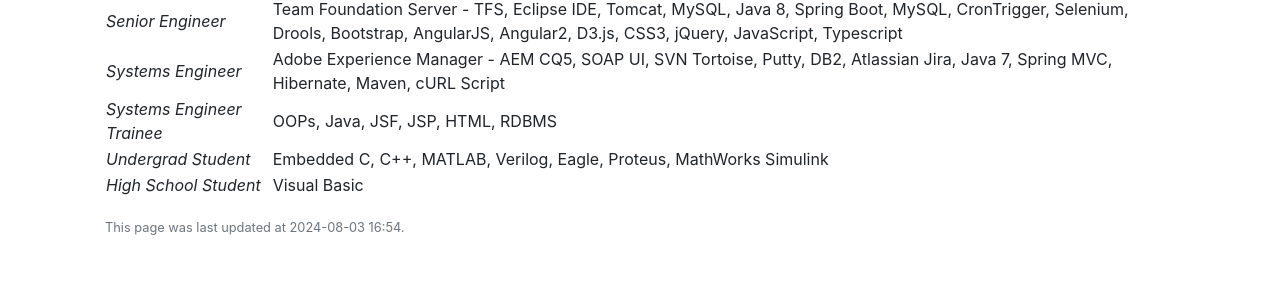
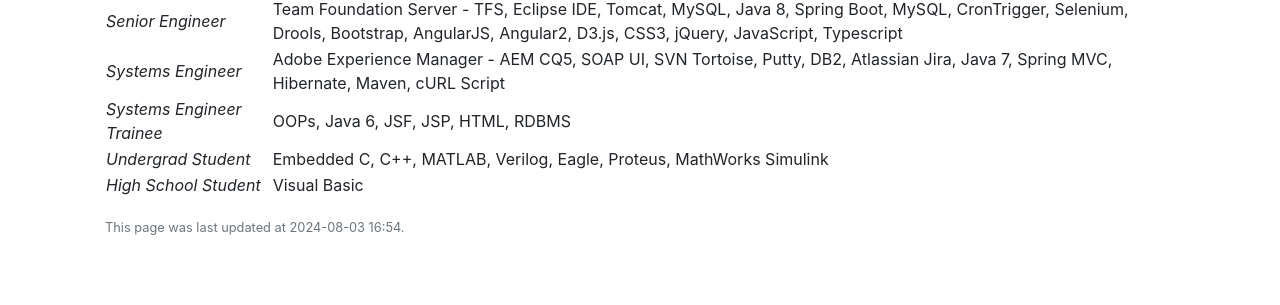
Before and after one commit to reemstk/reemstk.github.io, a Jekyll site: the page built from pages/about.md, in a window 1280 px wide. Shown: the part 749-1054 px from the top of the page. Built offline with Jekyll 4.4.1, drawn with Linux system fonts in a browser that asks for light colours; nearby versions of some CDN libraries; comment, search, counter and statistics services are not loaded.

Commit message:
Update about.md

```diff
--- a/pages/about.md
+++ b/pages/about.md
@@ -34,6 +34,6 @@
 |_Technology Analyst_| MySQL, HP Application Lifecycle Manager - ALM, Balasmiq, InVision, Axure, Camatasia, Postman, SQL Server Management Studio, MS Project, BeyondCompare |
 |_Senior Engineer_| Team Foundation Server - TFS, Eclipse IDE, Tomcat, MySQL, Java 8, Spring Boot, MySQL, CronTrigger, Selenium, Drools, Bootstrap, AngularJS, Angular2, D3.js, CSS3, jQuery, JavaScript, Typescript |
 |_Systems Engineer_| Adobe Experience Manager - AEM CQ5, SOAP UI, SVN Tortoise, Putty, DB2, Atlassian Jira, Java 7, Spring MVC, Hibernate, Maven, cURL Script|
-|_Systems Engineer Trainee_| OOPs, Java, JSF, JSP, HTML, RDBMS |
+|_Systems Engineer Trainee_| OOPs, Java 6, JSF, JSP, HTML, RDBMS |
 |_Undergrad Student_| Embedded C, C++, MATLAB, Verilog, Eagle, Proteus, MathWorks Simulink |
 |_High School Student_| Visual Basic |
```
